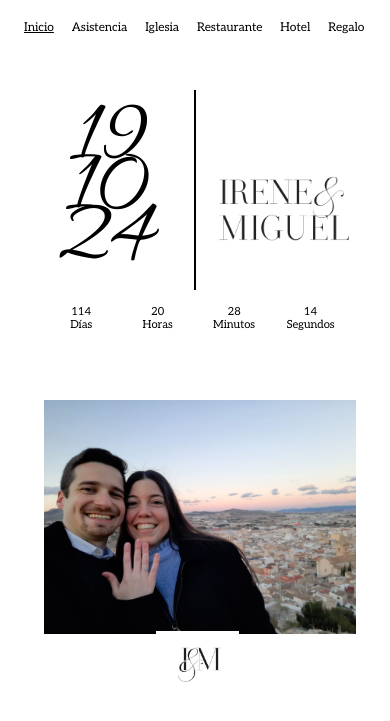
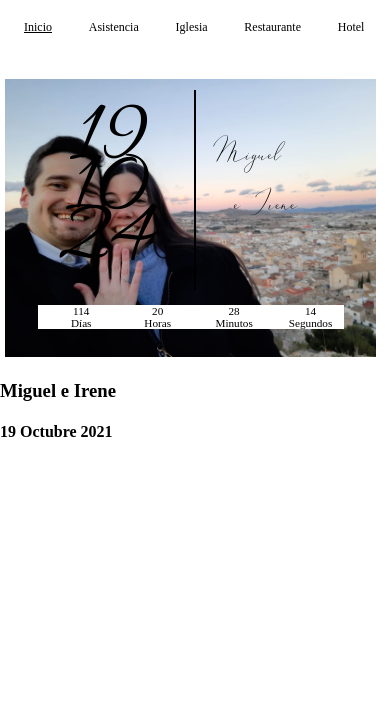
Before and after one commit to mariagm1404/bodami, a PHP site: page / in a window 390 px wide. Shown: the top 721 px of the page. Run offline with PHP 8.4, Linux system fonts and the light colour scheme.

Commit message:
Add files via upload

```diff
--- /dev/null
+++ b/conexion.php
@@ -0,0 +1,4 @@
+<?php
+    $conex =mysqli_connect("localhost","id22096682_root","35741982aB@","id22096682_registrar");
+
+?>
--- a/index.html
+++ b/index.html
@@ -641,38 +641,38 @@
     </div>
     <div class="vista" id="LIglesia">
         <div id="ceremonia">
-            <h1>Ceremonia</h1><br>
+            <h1 class="aleo">Ceremonia</h1><br>
             <div id="lugar">
                 <span class="material-symbols-outlined">pin_drop</span>
-                <h2>Parroquia Santa Eulalia</h2>
+                <h2 class="aleo">Parroquia Santa Eulalia</h2>
             </div>
             <div id="hora">
                 <span class="material-symbols-outlined">schedule</span>
-                <h2>12:00h</h2>
+                <h2 class="aleo">12:00h</h2>
             </div>
         </div>
         <img src="Imagenes/SEulalia.jpg" alt="">
-        <button type="submit" onclick="iglesia()" id="ubicacionIglesia">Abrir en Google Maps</button>
-        <br><br><br><br><br><br><p>Como muchos sois de fuera os ponemos a continuación los parkings que hay por la zona por si no encontráis para aparcar :&#41;</p>
-        <h2>Parkings</h2>
+        <button type="submit" onclick="iglesia()" id="ubicacionIglesia" class="aleo">Abrir en Google Maps</button>
+        <br><br><br><br><br><br><p class="aleo">Como muchos sois de fuera os ponemos a continuación los parkings que hay por la zona por si no encontráis para aparcar :&#41;</p>
+        <h2 class="aleo">Parkings</h2>
         <div id="parkings">
-            <button type="submit" onclick="parking1()" id="parking1">Aparcamiento Excelsior</button>
-            <button type="submit" onclick="parking2()" id="parking2">Aparcamiento La Condomina</button>
-            <button type="submit" onclick="parking3()" id="parking3">Aparcamiento Hospital Reina Sofía</button>
+            <button type="submit" onclick="parking1()" id="parking1" class="aleo">Aparcamiento Excelsior</button>
+            <button type="submit" onclick="parking2()" id="parking2" class="aleo">Aparcamiento La Condomina</button>
+            <button type="submit" onclick="parking3()" id="parking3" class="aleo">Aparcamiento Hospital Reina Sofía</button>
         </div>
 
     </div>
     <div class="vista" id="LRest">
-        <h1>Restaurante</h1>
+        <h1 class="aleo">Restaurante</h1>
         <img src="Imagenes/aquario.jpg" alt="" width="93%">
-        <h2>Salón de celebraciones Aquario</h2>
+        <h2 class="aleo">Salón de celebraciones Aquario</h2>
         <button type="submit" onclick="ubirestaurante()" id="parking3">Ubicación</button>
     </div>
     <div class="vista" id="LHotel">
-        <h1>Hotel</h1>
+        <h1 class="aleo">Hotel</h1>
     </div>
     <div class="vista" id="LRegalo">
-        <h1>Regalo</h1>
+        <h1 class="aleo">Regalo</h1>
     </div>
 
     <footer>
--- /dev/null
+++ b/index.php
@@ -0,0 +1,224 @@
+<!DOCTYPE html>
+<html lang="es">
+<head>
+    <meta charset="UTF-8">
+    <meta name="viewport" content="width=device-width, initial-scale=1.0">
+    <title>Boda Miguel e Irene</title>
+    <link rel="icon" type="image/png" href="Imagenes/anillos.png">
+    <link rel="stylesheet" href="style.css">
+    <link rel="preconnect" href="https://fonts.googleapis.com">
+    <link rel="preconnect" href="https://fonts.gstatic.com" crossorigin>
+    <link href="https://fonts.googleapis.com/css2?family=Allura&display=swap" rel="stylesheet">
+    <link rel="stylesheet" href="https://fonts.googleapis.com/css2?family=Material+Symbols+Outlined:opsz,wght,FILL,GRAD@24,400,0,0" />
+    <link rel="stylesheet" href="https://fonts.googleapis.com/css2?family=Material+Symbols+Outlined:opsz,wght,FILL,GRAD@24,400,0,0" />
+    <style>
+        .vista{
+            display:none;
+        }
+        .vista.visible{
+            display:block;
+        }
+    </style>
+</head>
+<body><!--
+    <div id="contenedor">
+        <nav id="nav">
+            <p id="inicios">Inicio</p>
+            <p id="asistir">Asistencia</p>
+            <p id="iglesia">Iglesia</p>
+            <p id="restaurante">Restaurante</p>
+            <p id="hotel">Hotel</p>
+        </nav>
+    </div>
+
+    <div class="vista" id="inicio">
+        <h1 id="d" class="movable">19</h1>
+        <h1 id="m" class="movable">10</h1>
+        <h1 id="y" class="movable">24</h1>
+        <div class="linea-vertical"></div>
+        <h2 id="mi">Miguel</h2>
+        <h2 id="ir">e Irene</h2>
+
+        <div id="cuentatras" class="movable-time">
+            <div id="countdown"></div>
+        </div>
+    </div>
+
+    <div class="vista" id="asistencia">
+    <form method="post" action="registrar.php" id="form">
+            <div id="persona">
+                <br>
+                <h1>¿Nos acompañas o te lo pierdes?</h1><br>
+                <div class="input-wrapper">
+                    <label for="nombre"></label><input type="text" name="name[]" id="nombre" placeholder="Nombre" required><br>
+                </div>
+                <br>
+                <div class="input-wrapper">
+                    <label for="apellidos"></label><input type="text" id="apellidos" name="apellido[]" placeholder="Apellidos" required><br>
+                </div>
+                <br>
+                <div class="input-wrapper" id="asistir">
+                    <p id="asi">Asistencia</p>
+                        <label for="si" class="custom-radio">Si</label><input type="checkbox" class="radio-input" id="si" value="si" name="ir[]">
+                        <label for="no" class="custom-radio">No</label><input type="checkbox" class="radio-input" id="no" value="no" name="ir[]">
+                </div>
+                <br>
+                <div class="input-wrapper">
+                    <label></label><input type="text" name="alergia[]" placeholder="¿Alguna alergia/intolerancia?">
+                </div>
+            </div>
+            <br><br>
+            <div id="añadirotro">
+                <span class="material-symbols-outlined">add</span>
+                <p>Añadir a otro asistente</p>
+            </div>
+            <br>
+            <button type="submit" onclick="registrar()" name="register" value="Enviar" id="enviar">Enviar</button>
+
+        </form>
+    </div>
+    <div class="vista" id="sivan">
+        <h2></h2>
+        <button onclick="otrapersona()" name="register" value="Enviar" id="enviar">Añadir otra persona</button>
+    </div>
+    <div class="vista" id="novan">
+        <h2></h2>
+        <button onclick="otrapersona()" name="register" value="Enviar" id="enviar">Añadir otra persona</button>
+    </div>
+    <div class="vista" id="LIglesia">
+        <img src="Imagenes/SEulalia.jpg" alt="">
+        <iframe id="ubiiglesia" src="https://www.google.com/maps/embed?pb=!1m14!1m8!1m3!1d393.08092912032595!2d-1.1250661!3d37.9853565!3m2!1i1024!2i768!4f13.1!3m3!1m2!1s0xd63821012b3f9f7%3A0x2451ae7aace83ef3!2sIglesia%20de%20Santa%20Eulalia!5e0!3m2!1ses!2ses!4v1714296387265!5m2!1ses!2ses" width="600" height="450" style="border:0;" allowfullscreen="" loading="lazy" referrerpolicy="no-referrer-when-downgrade"></iframe>
+        <p>Como muchos sois de fuera os ponemos a continuación los parkings que hay por la zona por si no encontráis para aparcar :&#41;</p>
+        <h2>Parkings</h2>
+        <div id="parkings">
+            <iframe src="https://www.google.com/maps/embed?pb=!1m14!1m8!1m3!1d786.1671907987372!2d-1.1245117!3d37.9848588!3m2!1i1024!2i768!4f13.1!3m3!1m2!1s0xd6382103739cb95%3A0x9987cd918c3b5a71!2sAparcamiento%20Excelsior%20SL!5e0!3m2!1ses!2ses!4v1714297145046!5m2!1ses!2ses" width="400" height="300" style="border:0;" allowfullscreen="" loading="lazy" referrerpolicy="no-referrer-when-downgrade"></iframe>
+            <iframe src="https://www.google.com/maps/embed?pb=!1m14!1m8!1m3!1d786.1532362355315!2d-1.1226845!3d37.9861612!3m2!1i1024!2i768!4f13.1!3m3!1m2!1s0xd638211a7db4a11%3A0x8f62cc53f8a31ba3!2sAparcamurcia%20La%20Condomina!5e0!3m2!1ses!2ses!4v1714297175830!5m2!1ses!2ses" width="400" height="300" style="border:0;" allowfullscreen="" loading="lazy" referrerpolicy="no-referrer-when-downgrade"></iframe>
+            <iframe src="https://www.google.com/maps/embed?pb=!1m14!1m8!1m3!1d1694.6124823447585!2d-1.124459821982509!3d37.984131100573926!3m2!1i1024!2i768!4f13.1!3m3!1m2!1s0xd63820e6db56067%3A0x57947c3206fded3e!2sAparcamiento%20Hospital%20Reina%20Sof%C3%ADa!5e0!3m2!1ses!2ses!4v1714297209629!5m2!1ses!2ses" width="400" height="300" style="border:0;" allowfullscreen="" loading="lazy" referrerpolicy="no-referrer-when-downgrade"></iframe>
+        </div>
+
+    </div>
+    <div class="vista" id="LRest">
+        <h1>Restaurante</h1>
+        <iframe src="https://www.google.com/maps/embed?pb=!1m14!1m8!1m3!1d1577.6581490661556!2d-0.8960242!3d37.7357232!3m2!1i1024!2i768!4f13.1!3m3!1m2!1s0xd63134589692d91%3A0xda8ff1800b4d7905!2sAquario!5e0!3m2!1ses!2ses!4v1714297475969!5m2!1ses!2ses" width="600" height="450" style="border:0;" allowfullscreen="" loading="lazy" referrerpolicy="no-referrer-when-downgrade"></iframe>
+    </div>
+    <div class="vista" id="LHotel">
+        <h1>Hotel</h1>
+    </div>
+
+    <footer>
+        <h3>Miguel e Irene</h3>
+        <h4>19 Octubre 2021</h4>
+    </footer>-->
+    <body>
+    <div id="contenedor">
+        <nav id="nav">
+            <p id="inicios">Inicio</p>
+            <p id="asistir">Asistencia</p>
+            <p id="iglesia">Iglesia</p>
+            <p id="restaurante">Restaurante</p>
+            <p id="hotel">Hotel</p>
+        </nav>
+    </div>
+
+    <div class="vista" id="inicio">
+        <h1 id="d" class="movable">19</h1>
+        <h1 id="m" class="movable">10</h1>
+        <h1 id="y" class="movable">24</h1>
+        <div class="linea-vertical"></div>
+        <h2 id="mi">Miguel</h2>
+        <h2 id="ir">e Irene</h2>
+
+        <div id="cuentatras" class="movable-time">
+            <div id="countdown"></div>
+        </div>
+        <img src="Imagenes/anuncio.jpg" alt="">
+    </div>
+
+    <div class="vista" id="asistencia">
+        <form method="post" action="" id="form" onsubmit="return registrar()">
+            <div id="persona">
+                <br>
+                <h1>¿Nos acompañas o te lo pierdes?</h1><br>
+                <div class="input-wrapper">
+                    <label for="nombre"></label><input type="text" name="name[]" id="nombre" placeholder="Nombre" required><br>
+                </div>
+                <br>
+                <div class="input-wrapper">
+                    <label for="apellidos"></label><input type="text" id="apellidos" name="apellido[]" placeholder="Apellidos" required><br>
+                </div>
+                <br>
+                <div class="input-wrapper asistira">
+                    <p id="asi">Asistencia</p>
+                       <!-- <label for="si" class="custom-radio">Si</label><input type="checkbox" class="radio-input" id="si" value="si" name="ir[]">
+                        <label for="no" class="custom-radio">No</label><input type="checkbox" class="radio-input" id="no" value="no" name="ir[]">-->
+                        <label for="si0" class="custom-radio">Si</label><input type="radio" class="radio-input" id="si0" value="si0" name="grupos[grupo0][]">
+                        <label for="no0" class="custom-radio">No</label><input type="radio" class="radio-input" id="no0" value="no0" name="grupos[grupo0][]">
+
+                </div>
+                <br>
+                <div class="input-wrapper">
+                    <label></label><input type="text" name="alergia[]" placeholder="¿Alguna alergia/intolerancia?">
+                </div>
+            </div>
+            <br><br>
+            <div id="añadirotro">
+                <span class="material-symbols-outlined">add</span>
+                <p>Añadir a otro acompañante</p>
+            </div>
+            <br>
+            <button type="submit" name="register" value="Enviar" id="enviar" onclick="if (!registrar()) { event.preventDefault(); }">Enviar</button>
+
+        </form>
+    </div>
+    <div class="vista" id="sivan">
+        <h2></h2>
+        <button onclick="otrapersona()" name="register" value="Enviar" id="enviar">Añadir otra persona</button>
+    </div>
+    <div class="vista" id="novan">
+        <h2></h2>
+        <button onclick="otrapersona()" name="register" value="Enviar" id="enviar">Añadir otra persona</button>
+    </div>
+    <div class="vista" id="LIglesia">
+        <div id="ceremonia">
+            <h1>Ceremonia</h1><br>
+            <div id="lugar">
+                <span class="material-symbols-outlined">pin_drop</span>
+                <h2>Parroquia Santa Eulalia</h2>
+            </div>
+            <div id="hora">
+                <span class="material-symbols-outlined">schedule</span>
+                <h2>12:00h</h2>
+            </div>
+        </div>
+        <img src="Imagenes/SEulalia.jpg" alt="">
+        <button type="submit" onclick="iglesia()" id="ubicacionIglesia">Abrir en Google Maps</button>
+        <br><br><br><br><br><br><p>Como muchos sois de fuera os ponemos a continuación los parkings que hay por la zona por si no encontráis para aparcar :&#41;</p>
+        <h2>Parkings</h2>
+        <div id="parkings">
+            <button type="submit" onclick="parking1()" id="parking1">Aparcamiento Excelsior</button>
+            <button type="submit" onclick="parking2()" id="parking2">Aparcamiento La Condomina</button>
+            <button type="submit" onclick="parking3()" id="parking3">Aparcamiento Hospital Reina Sofía</button>
+        </div>
+
+    </div>
+    <div class="vista" id="LRest">
+        <h1>Restaurante</h1>
+        <img src="Imagenes/aquario.jpg" alt="" width="93%">
+        <h2>Salón de celebraciones Aquario</h2>
+        <button type="submit" onclick="ubirestaurante()" id="parking3">Ubicación</button>
+    </div>
+    <div class="vista" id="LHotel">
+        <h1>Hotel</h1>
+    </div>
+
+    <footer>
+        <h3>Miguel e Irene</h3>
+        <h4>19 Octubre 2021</h4>
+    </footer>
+
+    <script src="main.js"></script>
+    <?php
+        include("registrar.php");
+    ?>
+</body>
+</html>
--- a/style.css
+++ b/style.css
@@ -46,7 +46,7 @@ nav> p{
     margin: 0;
     width: 39%;
     left:52%;
-    top:170px;
+    top:210px;
     opacity: 1;
 }
 
@@ -116,6 +116,7 @@ nav> p{
     height: 50%;
     background-color: black;
     position: absolute;
+    top:190px;
     left:50%;
     transform: translateX(-50%);
 }
@@ -143,7 +144,7 @@ nav> p{
 
 #inicio #compro{
     position:absolute;
-    top:800px;
+    top:700px;
     width: 80%;
     left: 10%;
 }
@@ -168,9 +169,8 @@ nav> p{
 
 #cuentatras{
     position: relative;
-    margin-top: 10em;
     text-align: center;
-    top: 400px;
+    top: 500px;
     width: 80%;
     left: 10%;
 }
@@ -183,7 +183,7 @@ nav> p{
 }
 
 
-.aleo> {
+.aleo {
   font-family: "Aleo", serif;
   font-optical-sizing: auto;
   font-weight: 200;
@@ -369,9 +369,10 @@ button:hover {
 footer img{
     position:relative;
     width: 13%;
-    top:1400px;
-    left: 50%;
+    top:1500px;
+    left: 41%;
     padding: 1em;
+    padding-bottom: 3em;
 }
 @media screen and (max-width:1200px){
     #inicio > h1{
@@ -379,27 +380,27 @@ footer img{
         font-size: 9em;
         margin:0;
         margin-left: 0.2em;
-        top:150px;
+        top:100px;
     }
     #inicio > h1:nth-of-type(1) {
         left:24%;
     }
 
     #inicio > h1:nth-of-type(2) {
-        top:250px;
+        top:180px;
         left:24%;
     }
 
     #inicio > h1:nth-of-type(3) {
         background: transparent;
         left:22%;
-        top:350px;
+        top:250px;
     }
 
     .linea-vertical {
         width: 2px;
-        height: 300px;
-        top:200px;
+        height: 280px;
+        top:120px;
         left:50%;
         transform: translateX(-50%);
     }
@@ -424,13 +425,17 @@ footer img{
         top:250px;
     }
 
+    #inicio #nombres{
+        top:150px;
+    }
+
     #cuentatras{
         text-align: center;
     }
     #countdown > div{
         flex-basis: 25%;
         padding-left: 10px;
-        font-size: 1em;
+        font-size: 1.2em;
     }
 
     #contenedor{
@@ -444,6 +449,10 @@ footer img{
         margin-left: 4em;
         width: 99%;
         justify-content: space-between;
+    }
+    footer img{
+        left: 40%;
+        top:1200px;
     }
 
 }
@@ -479,10 +488,14 @@ footer img{
 
     .linea-vertical {
         width: 2px;
-        height: 300px;
-        top:100px;
+        height: 220px;
+        top:130px;
         left:50%;
         transform: translateX(-50%);
+    }
+
+    #inicio #nombres{
+        top:150px;
     }
 
     #inicio > h2{
@@ -605,6 +618,10 @@ footer img{
         padding-left: 0;
     }
 
+    #inicio #nombres{
+        top:140px;
+    }
+
     #cuentatras{
         width: 80%;
         left: 10%;
@@ -643,6 +660,6 @@ footer img{
 
     footer img{
         left: 40%;
-        top:550px;
+        top:600px;
     }
 }
```
Also changed, not shown: registrar.php (added, +41 -0 lines).
